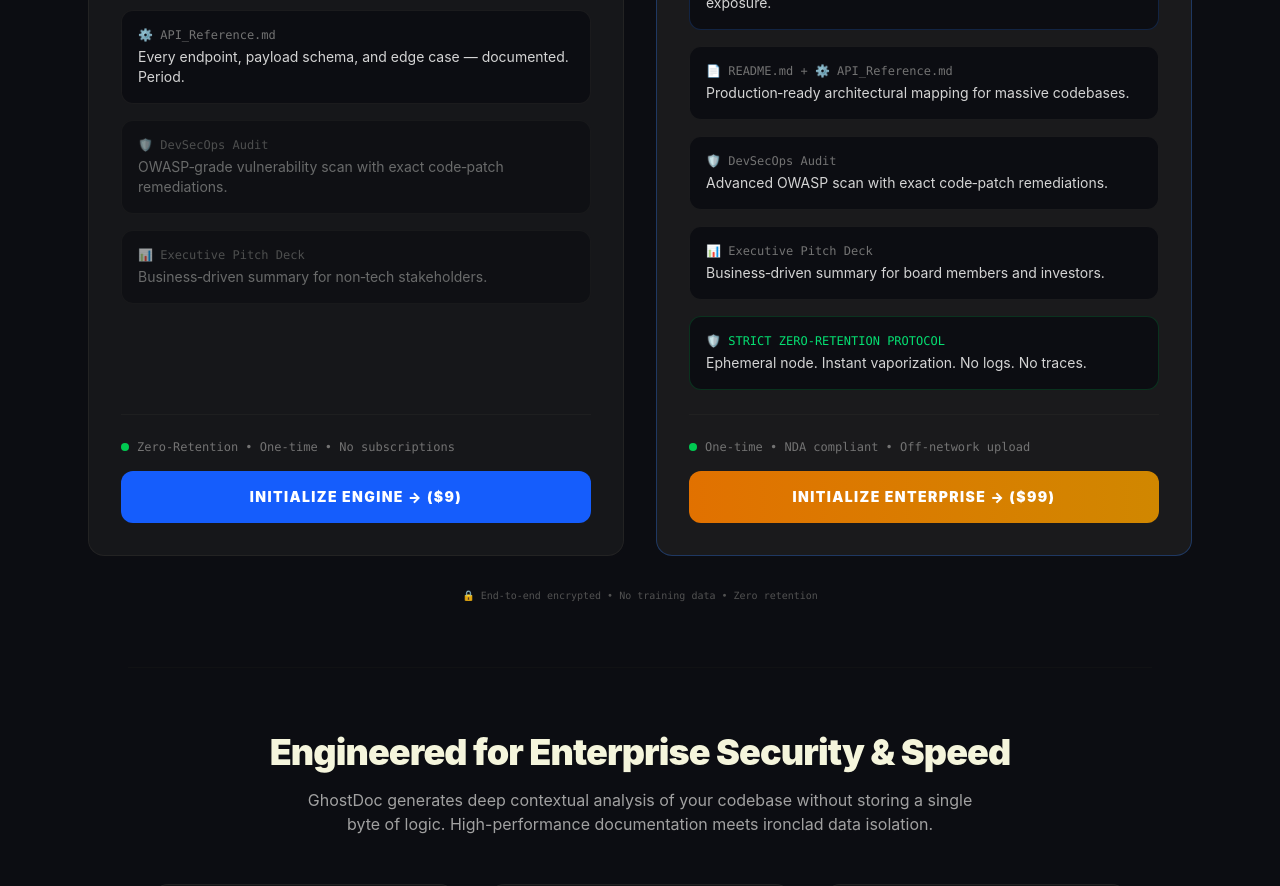
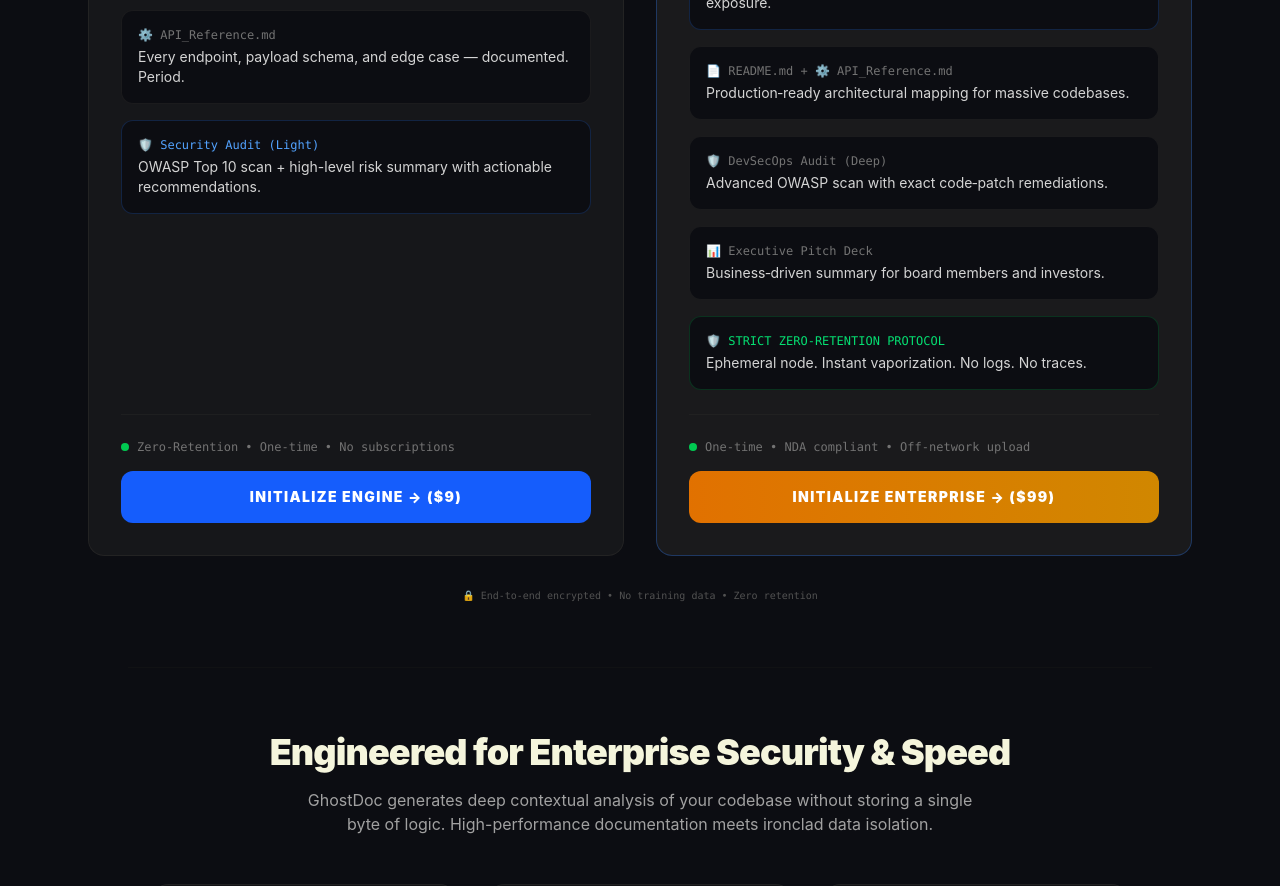
Before and after one commit to jamborano/ghostdoc-app, a Next.js app: page / in a window 1280 px wide. Shown: the part 1060-1946 px from the top of the page. Built offline with nearby package versions, Linux system fonts and the light colour scheme.

Commit message:
fix: Core card now shows Light Security Audit (README + API + Audit Light)

```diff
--- a/app/page.tsx
+++ b/app/page.tsx
@@ -76,6 +76,7 @@
             <p className="text-sm text-neutral-400 mb-6 font-mono">Stop writing READMEs. Start shipping.</p>
             <p className="text-xs text-neutral-500 mb-6 font-mono">We analyze. We document. We vanish.</p>
 
+            {/* ✅ Core: README + API + Light Security Audit */}
             <div className="space-y-4 flex-1">
               <div className="bg-[#0c0d12] p-4 rounded-xl border border-neutral-800/60">
                 <p className="text-xs text-neutral-500 font-mono">📄 README.md</p>
@@ -85,13 +86,9 @@
                 <p className="text-xs text-neutral-500 font-mono">⚙️ API_Reference.md</p>
                 <p className="text-sm text-neutral-300 mt-1">Every endpoint, payload schema, and edge case — documented. Period.</p>
               </div>
-              <div className="bg-[#0c0d12] p-4 rounded-xl border border-neutral-800/60 opacity-60">
-                <p className="text-xs text-neutral-500 font-mono">🛡️ DevSecOps Audit</p>
-                <p className="text-sm text-neutral-400 mt-1">OWASP‑grade vulnerability scan with exact code‑patch remediations.</p>
-              </div>
-              <div className="bg-[#0c0d12] p-4 rounded-xl border border-neutral-800/60 opacity-60">
-                <p className="text-xs text-neutral-500 font-mono">📊 Executive Pitch Deck</p>
-                <p className="text-sm text-neutral-400 mt-1">Business‑driven summary for non‑tech stakeholders.</p>
+              <div className="bg-[#0c0d12] p-4 rounded-xl border border-blue-500/20">
+                <p className="text-xs text-blue-400 font-mono">🛡️ Security Audit (Light)</p>
+                <p className="text-sm text-neutral-300 mt-1">OWASP Top 10 scan + high-level risk summary with actionable recommendations.</p>
               </div>
             </div>
 
@@ -133,7 +130,7 @@
                 <p className="text-sm text-neutral-300 mt-1">Production‑ready architectural mapping for massive codebases.</p>
               </div>
               <div className="bg-[#0c0d12] p-4 rounded-xl border border-neutral-800/60">
-                <p className="text-xs text-neutral-500 font-mono">🛡️ DevSecOps Audit</p>
+                <p className="text-xs text-neutral-500 font-mono">🛡️ DevSecOps Audit (Deep)</p>
                 <p className="text-sm text-neutral-300 mt-1">Advanced OWASP scan with exact code‑patch remediations.</p>
               </div>
               <div className="bg-[#0c0d12] p-4 rounded-xl border border-neutral-800/60">
```
